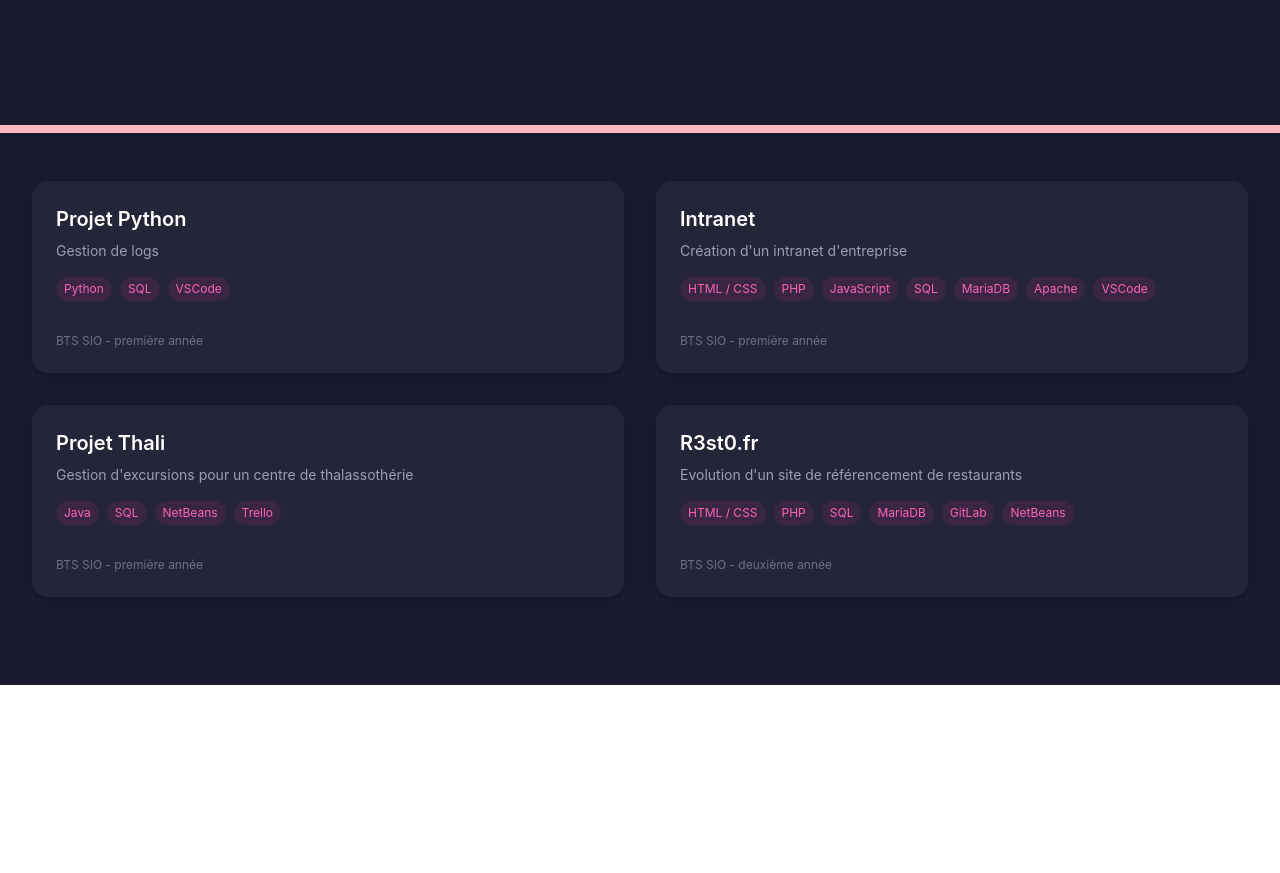
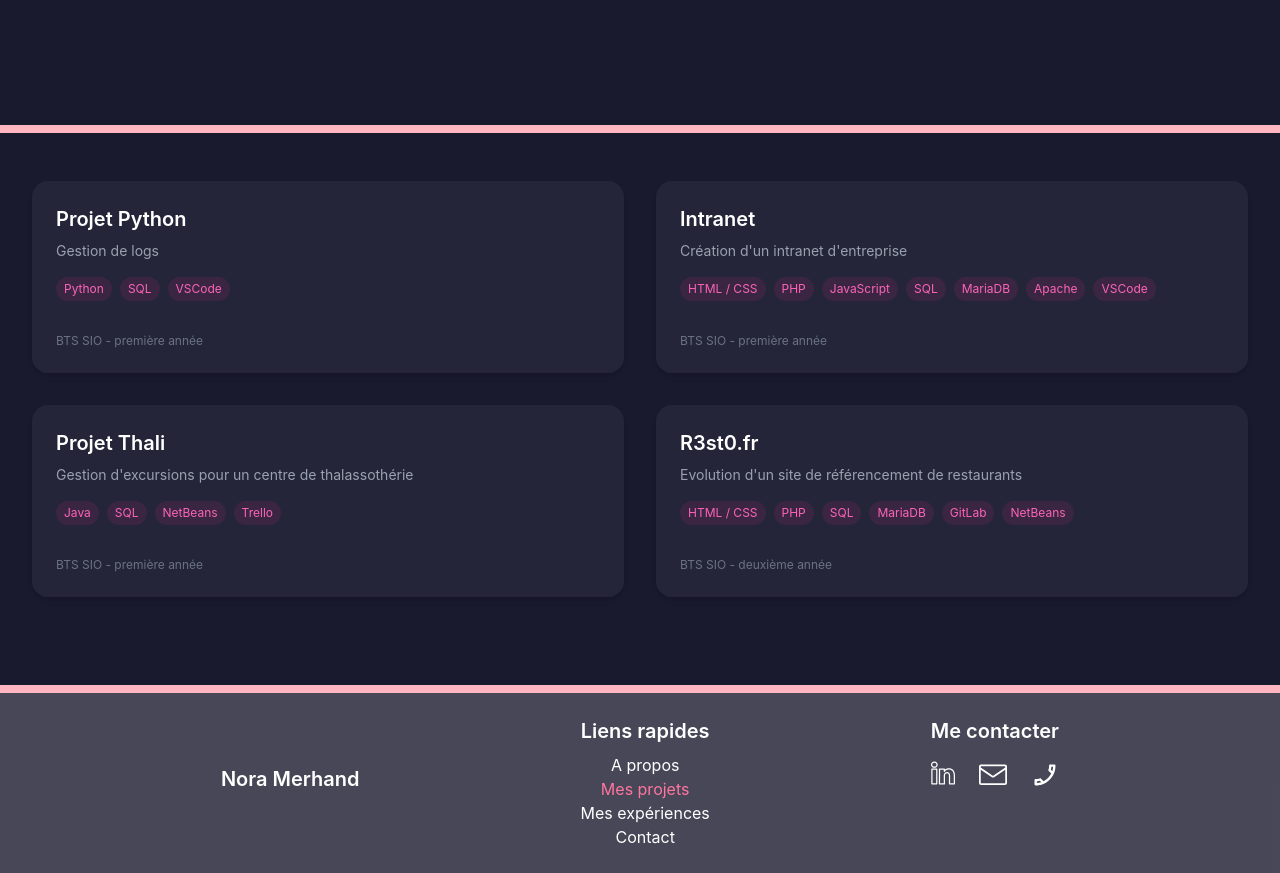
Before and after one commit to nmerhand/mon-portfolio, a React (Vite) app: page /projects in a window 1280 px wide. Shown: the part 740-1613 px from the top of the page. Before the commit the page ends 1425 px from the top, so only its background shows below. Built offline with nearby package versions, Linux system fonts and the light colour scheme.

Commit message:
Mise en place du footer

```diff
--- a/package.json
+++ b/package.json
@@ -14,6 +14,7 @@
     "lucide-react": "^1.7.0",
     "react": "^19.2.4",
     "react-dom": "^19.2.4",
+    "react-icons": "^5.6.0",
     "react-router-dom": "^7.13.2",
     "tailwind-scrollbar-hide": "^4.0.0"
   },
--- a/src/components/Footer.tsx
+++ b/src/components/Footer.tsx
@@ -1,9 +1,48 @@
 import React from 'react';
+import { NavLink } from 'react-router-dom';
+import { SlSocialLinkedin } from "react-icons/sl"
+import { GoMail } from "react-icons/go";
+import { MdOutlinePhoneEnabled } from "react-icons/md";
 
 const Footer: React.FC = () => {
+    const linkStyles = "transition-colors duration-300 hover:text-[#FF75A0] relative pb-1 group";
+
+    const activeStyles = "text-[#FF75A0] ";
+
     return (
-        <footer className="bg-gray-900 text-white text-center py-6">
-            <p>&copy; 2026 Nora. Tous droits réservés.</p>
+        <footer className="bg-[#1A1A2E]/80 text-white text-center py-6">
+            <div className='flex flex-row justify-evenly'>
+                <div className='flex items-center'>
+                    <h3 className='text-xl font-semibold text-white mb-2'>Nora Merhand</h3>
+                </div>
+
+                <div>
+                    <h3 className='text-xl font-semibold text-white mb-2'>Liens rapides</h3>
+                    <ul>
+                        <li><NavLink to='/about' className={({ isActive }) => `${linkStyles} ${isActive ? activeStyles : ""}`}>A propos</NavLink></li>
+                        <li><NavLink to='/projects' className={({ isActive }) => `${linkStyles} ${isActive ? activeStyles : ""}`}>Mes projets</NavLink></li>
+                        <li><NavLink to='/experiences' className={({ isActive }) => `${linkStyles} ${isActive ? activeStyles : ""}`}>Mes expériences</NavLink></li>
+                        <li><NavLink to='/contact' className={({ isActive }) => `${linkStyles} ${isActive ? activeStyles : ""}`}>Contact</NavLink></li>
+                    </ul>
+                </div>
+
+                <div>
+                    <h3 className='text-xl font-semibold text-white mb-4'>Me contacter</h3>
+                    <div className='flex flex-row justify-between'>
+                        <a href="https://www.linkedin.com/in/nora-merhand-a372432aa/" target='_blank'>
+                            <SlSocialLinkedin className='w-6 h-6 hover:scale-110 transition-transform' />
+                        </a>
+
+                        <a href="mailto:n.merhand44@gmail.com">
+                            <GoMail className='w-7 h-7 hover:scale-110 transition-transform' />
+                        </a>
+
+                        <a href="tel:+33633429784" target='_blank'>
+                            <MdOutlinePhoneEnabled className='w-7 h-7 hover:scale-110 transition-transform' />
+                        </a>
+                    </div>
+                </div>
+            </div>
         </footer>
     );
 };
--- a/src/pages/About.tsx
+++ b/src/pages/About.tsx
@@ -3,9 +3,11 @@ import CardSkill from "../components/Cards/CardSkill";
 import Timeline from "../components/Timeline";
 import { skills } from "../data/skills";
 import { schools } from "../data/school";
+import Footer from "../components/Footer";
 
 function About() {
     return (
+        <div>
             <div className="bg-[#1A1A2E] min-h-screen">
                 <div className="p-8 cursor-default">
 
@@ -36,6 +38,8 @@ function About() {
 
                 </div>
             </div>
+            <Footer />
+        </div>
     );
 };
 
--- a/src/pages/Contact.tsx
+++ b/src/pages/Contact.tsx
@@ -1,5 +1,8 @@
+import Footer from "../components/Footer"
+
 function Contact() {
     return (
+        <div>
             <div className="bg-[#1A1A2E] min-h-screen">
                 <div className="p-8 cursor-default">
 
@@ -14,12 +17,14 @@ function Contact() {
                             <ul className="list-disc ml-8 space-y-1 text-justify text-sm text-[#94A3B8] mb-8">
                                 <li><strong>Email : </strong>n.merhand44@gmail.com</li>
                                 <li><strong>Téléphone : </strong>06.33.42.97.84</li>
-                            <li><strong>Linkedln : </strong><a href="https://www.linkedin.com/in/nora-merhand-a372432aa/" className="hover:text-pink-400 transition">Nora MERHAND</a></li>
+                                <li><strong>Linkedln : </strong><a href="https://www.linkedin.com/in/nora-merhand-a372432aa/" target='_blank' className="hover:text-pink-400 transition">Nora MERHAND</a></li>
                             </ul>
                         </div>
                     </section>
                 </div>
             </div>
+            <Footer />
+        </div>
     )
 }
 
--- a/src/pages/Experiences.tsx
+++ b/src/pages/Experiences.tsx
@@ -1,9 +1,11 @@
 import ButtonPrimary from "../components/Buttons/ButtonPrimary"
 import CardExperience from "../components/Cards/CardExperience"
+import Footer from "../components/Footer"
 import { experiences } from "../data/experiences"
 
 function Experiences() {
     return (
+        <div>
             <div className="bg-[#1A1A2E] min-h-screen cursor-default">
                 <div className="pb-12 h-screen w-full flex flex-col justify-center items-center text-center">
                     <h1 className="text-5xl md:text-6xl font-bold text-white mb-4">Mes Expériences</h1>
@@ -13,13 +15,15 @@ function Experiences() {
                     <ButtonPrimary message="Voir mes stages" href="#stages" />
                 </div>
 
-            <div id="stages" className="px-8 py-8 bg-[#1A1A2E] border-t-8 border-[#FFB6C1]">
+                <div id="stages" className="px-8 py-8 bg-[#1A1A2E] border-y-8 border-[#FFB6C1]">
                     <h2 className="text-4xl font-bold leading-6 text-[#FFFFFF] mb-10">Mes Stages</h2>
                     {experiences.map((experience) => (
                         <CardExperience experience={experience} />
                     ))}
                 </div>
             </div>
+            <Footer />
+        </div>
     )
 }
 
--- a/src/pages/Projects.tsx
+++ b/src/pages/Projects.tsx
@@ -4,17 +4,19 @@ import { projects } from "../data/projects"
 import ButtonPrimary from "../components/Buttons/ButtonPrimary";
 import ModaleProject from "../components/Modales/ModaleProjects";
 import type { Project } from "../types";
+import Footer from "../components/Footer";
 
 function Projects() {
     const [isVisible, setIsVisible] = useState(false);
     const [selectedProject, setSelectedProject] = useState<Project>();
 
-    const handleProjectClick = (project:Project) => {
+    const handleProjectClick = (project: Project) => {
         setSelectedProject(project);
         setIsVisible(true);
     }
 
     return (
+        <div>
             <div className="bg-[#1A1A2E] min-h-screen cursor-default">
                 <div className="pb-12 h-screen w-full flex flex-col justify-center items-center text-center">
                     <h1 className="text-5xl md:text-6xl font-bold text-white mb-4">Mes Projets</h1>
@@ -23,7 +25,7 @@ function Projects() {
                     </p>
                     <ButtonPrimary message="Voir mes projets" href="#projects" />
                 </div>
-            <div id="projects" className="pt-12 pb-22 border-t-8 border-[#FFB6C1] grid grid-cols-1 md:grid-cols-2 gap-8 px-8">
+                <div id="projects" className="pt-12 pb-22 border-y-8 border-[#FFB6C1] grid grid-cols-1 md:grid-cols-2 gap-8 px-8">
                     {projects.map((project) => (
                         <CardProject key={project.id} projet={project} onClick={() => handleProjectClick(project)} />
                     ))}
@@ -32,6 +34,8 @@ function Projects() {
                     <ModaleProject project={selectedProject} onClick={() => setIsVisible(false)} />
                 )}
             </div>
+            <Footer />
+        </div>
     )
 }
 
```
Also changed, not shown: 1 other file (tests, documents, lock files or other folders). Lines whose indentation alone changed are shown as unchanged.
